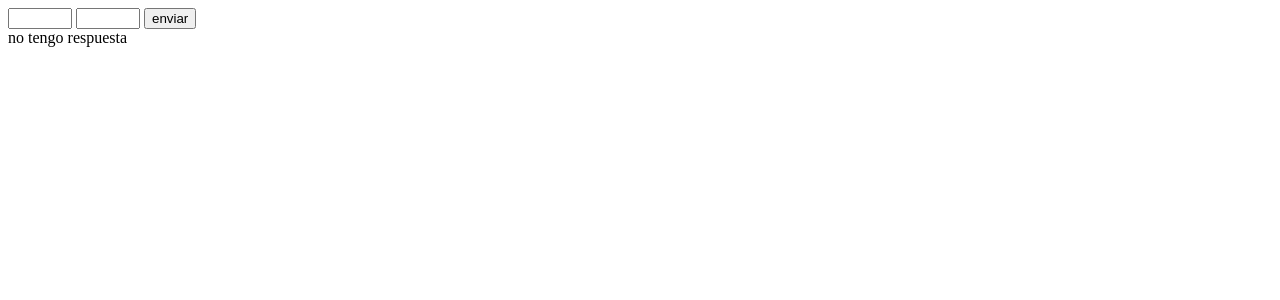
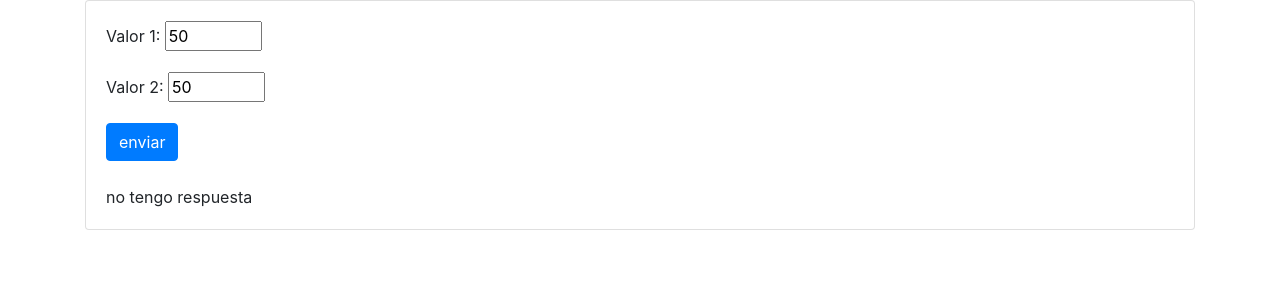
Before and after one commit to Yursksf1/python-business, a Flask app: page /suma in a window 1280 px wide. Shown: the top 300 px of the page. Run offline with Flask 2, Linux system fonts and the light colour scheme; some libraries are stand-ins or nearby versions.

Commit message:
fix templates

```diff
--- a/app.py
+++ b/app.py
@@ -8,6 +8,7 @@ app = Flask(__name__)
 
 @app.route('/suma', methods=['POST', 'GET'])
 def suma():
+    titulo = 'suma'
     respuesta = 'no tengo respuesta'
     if request.method == 'POST':
         valor_1 = int(request.form['valor_1'])
@@ -17,7 +18,8 @@ def suma():
 
     return render_template(
         'index.html',
-        respuesta=respuesta
+        respuesta=respuesta,
+        titulo=titulo
     )
 
 
--- /dev/null
+++ b/static/js/script.js
@@ -0,0 +1 @@
+console.log('hola mundo')
--- /dev/null
+++ b/templates/base.html
@@ -0,0 +1,15 @@
+<!DOCTYPE html>
+<html lang="en">
+<head>
+    <meta charset="UTF-8">
+    <title>{% block title %} Title {% endblock %} </title>
+    <link rel="stylesheet" href="https://stackpath.bootstrapcdn.com/bootstrap/4.1.1/css/bootstrap.min.css"
+          integrity="sha384-WskhaSGFgHYWDcbwN70/dfYBj47jz9qbsMId/iRN3ewGhXQFZCSftd1LZCfmhktB"
+          crossorigin="anonymous">
+    <script src="{{ url_for('static', filename='js/script.js') }}"></script>
+
+</head>
+<body>
+    {% block content %}{% endblock %}
+</body>
+</html>
--- /dev/null
+++ b/templates/content.html
@@ -0,0 +1,33 @@
+{% extends "base.html" %}
+
+{% block title %} Operacion | {{ titulo }} {% endblock %}
+
+{% block content %}
+<div class="container">
+    <div class="row">
+        <div class="col-md-12">
+            <div class="card">
+                <div class="card-body">
+                    <form method="POST">
+                        <div class="form-group">
+                            <label for="interes">Valor 1:</label>
+                            <input type="number" name="valor_1" min="10" max="100" value=50>
+                        </div>
+                        <div class="form-group">
+                            <label for="interes">Valor 2:</label>
+                            <input type="number" name="valor_2" min="10" max="100" value=50>
+                        </div>
+                        <button class="btn btn-primary" type="submit">
+                            enviar
+                        </button>
+                    </form>
+                    <br>
+                    <div>
+                        {{ respuesta }}
+                    </div>
+                </div>
+            </div>
+        </div>
+    </div>
+</div>
+{% endblock %}
--- a/templates/index.html
+++ b/templates/index.html
@@ -1,19 +1 @@
-<!DOCTYPE html>
-<html lang="en">
-<head>
-    <meta charset="UTF-8">
-    <meta name="viewport" content="width=device-width, initial-scale=1.0">
-    <title>Ejemplo</title>
-</head>
-<body>
-
-    <form method="POST">
-        <input type="number" name="valor_1" min="10" max="100">
-        <input type="number" name="valor_2" min="10" max="100">
-        <button type="submit">
-            enviar
-        </button>
-    </form>
-    {{ respuesta }}
-</body>
-</html>
+{% include "content.html" %}
```
